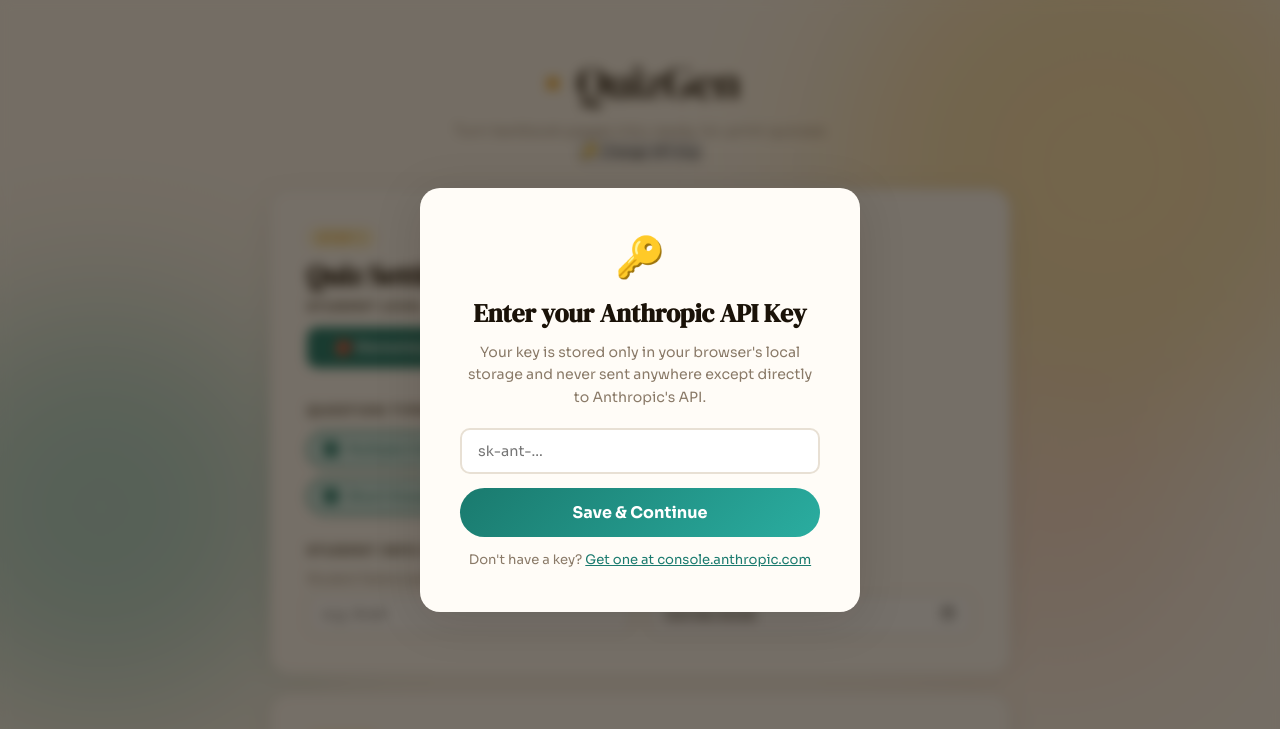
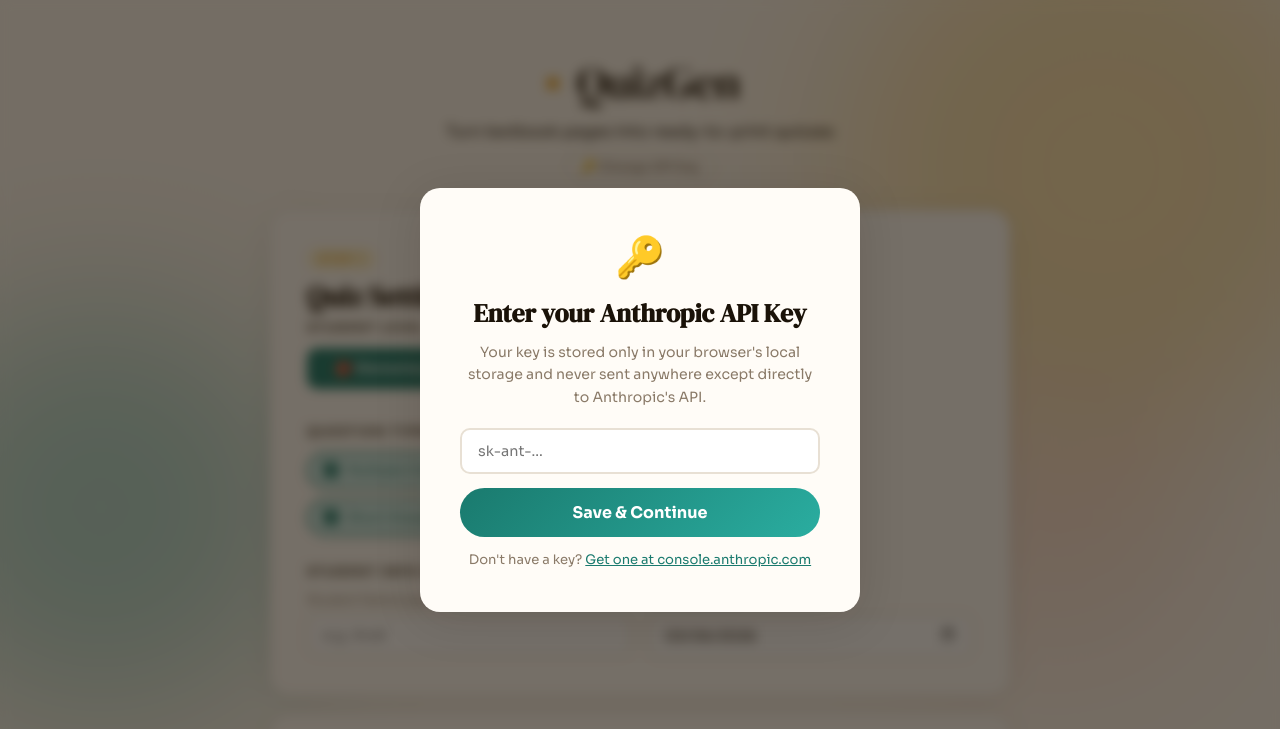
Before and after one commit to ahsanlasiqa/quiz, a plain HTML site: page index.html in a window 1280 px wide. Shown: the top 729 px of the page. Drawn offline with nearby package versions, Linux system fonts and the light colour scheme.

Commit message:
Update style.css

```diff
--- a/css/style.css
+++ b/css/style.css
@@ -97,12 +97,20 @@
   color: var(--ink);
   letter-spacing: -0.5px;
 }
-.logo-tagline {
-  font-size: 0.95rem;
+.btn-change-key {
+  margin-top: 10px;
+  padding: 6px 16px;
+  background: transparent;
+  border: 1.5px solid #d4c9b8;
+  border-radius: 20px;
+  font-family: var(--font-body);
+  font-size: 0.78rem;
+  font-weight: 600;
   color: var(--ink-muted);
-  font-weight: 300;
-  letter-spacing: 0.01em;
+  cursor: pointer;
+  transition: all 0.15s;
 }
+.btn-change-key:hover { border-color: var(--amber); color: var(--amber); }
 
 /* APP CONTAINER */
 .app-container {
```
